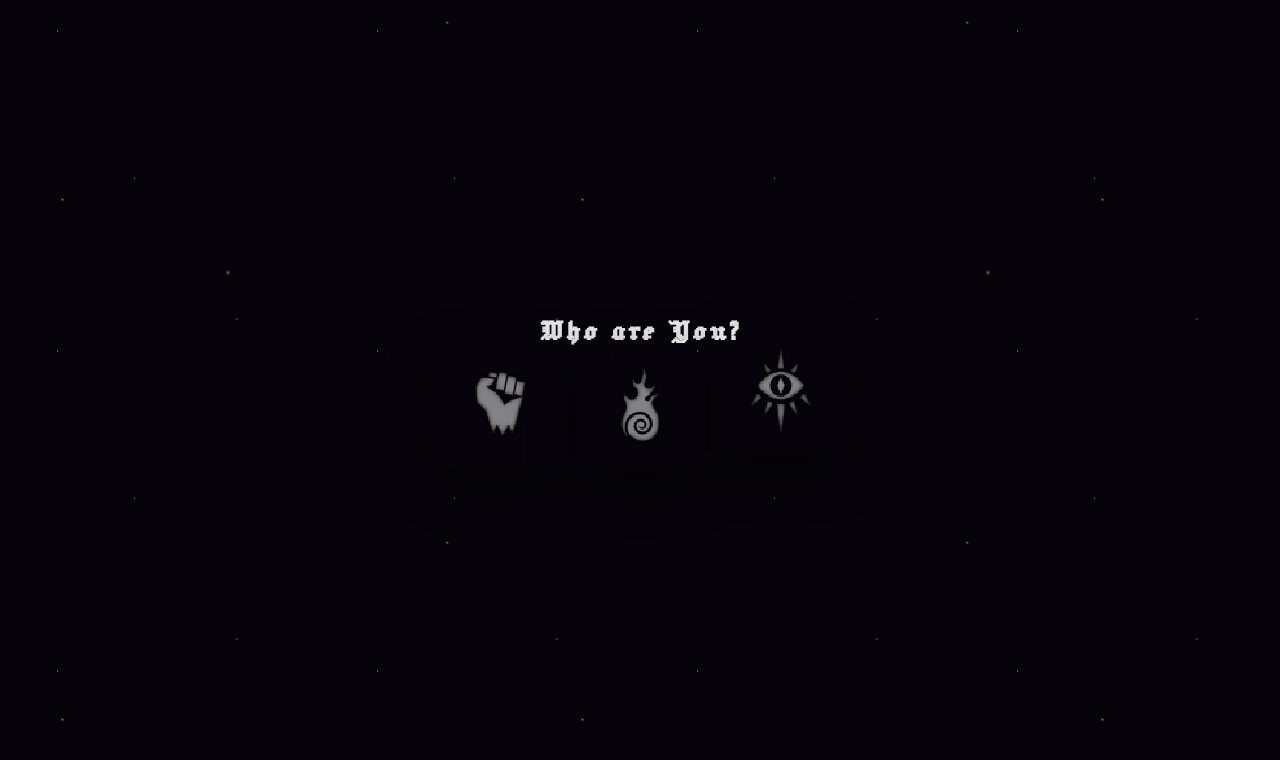
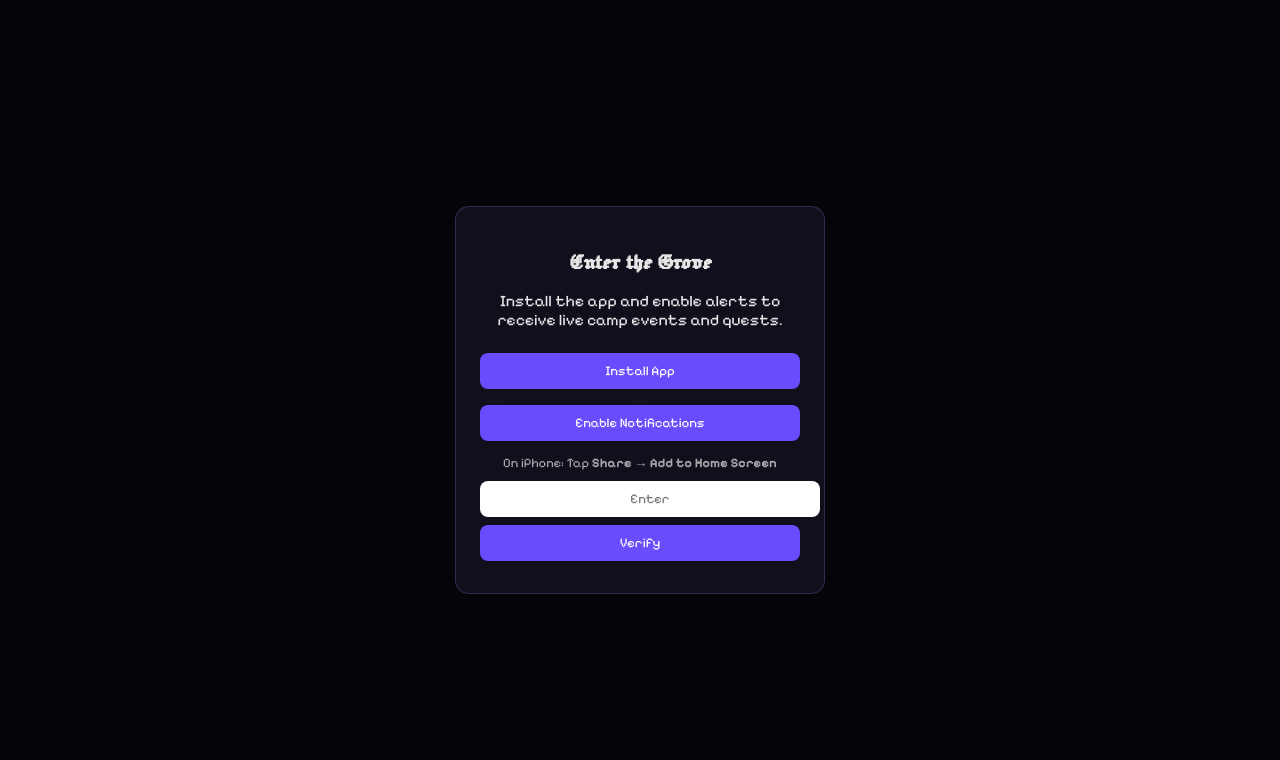
Before and after one commit to dougietubby/deck-builder, a plain HTML site: page index.html in a window 1280 px wide. Drawn offline with Linux system fonts and the light colour scheme.

Commit message:
Basic code check with onboarding

```diff
--- a/index.html
+++ b/index.html
@@ -21,6 +21,26 @@
 </head>
 
 <body>
+<!-- NEW Onboarding stuff -->
+<div id="onboarding">
+  <div class="onboard-box">
+    <h2>Enter the Grove </h2>
+    <p>
+      Install the app and enable alerts to receive live camp events and quests.
+    </p>
+
+    <button id="installBtn">Install App</button>
+    <button id="notifyBtn">Enable Notifications</button>
+
+    <div id="iosHint" class="hint">
+      On iPhone: Tap <b>Share</b> → <b>Add to Home Screen</b>
+    </div>
+
+    <!-- <button id="enterBtn">Enter</button> -->
+    <input id="codeInput" placeholder="Enter" />
+    <button id="verifyBtn">Verify</button>
+  </div>
+</div>
 
 <div id="stars"></div>
 <div id="stars2"></div>
--- a/script.js
+++ b/script.js
@@ -1,4 +1,72 @@
 /* document.body.classList.add("locked"); */
+
+/* Onboarding Area */
+//#region Onboarding
+let deferredPrompt;
+
+window.addEventListener("beforeinstallprompt", (e) => {
+  e.preventDefault();
+  deferredPrompt = e;
+});
+
+document.getElementById("installBtn").onclick = async () => {
+  if (deferredPrompt) {
+    deferredPrompt.prompt();
+  } else {
+    // iOS fallback
+    document.getElementById("iosHint").style.display = "block";
+  }
+};
+
+const GROVE_CODE = "Grove2026"; //  Move to supabase or edgefunciton later
+
+document.getElementById("verifyBtn").onclick = () => {
+  const input = document.getElementById("codeInput").value.trim();
+
+  if (input === GROVE_CODE) {
+
+    localStorage.setItem("grove_verified", "true");
+
+    OneSignalDeferred.push(async function(OneSignal) {
+      OneSignal.User.addTag("grove_member", "true");
+    });
+
+    alert("Welcome to the Grove 🌲");
+
+  } else {
+    alert("The forest does not recognize you...");
+  }
+};
+
+if (localStorage.getItem("grove_verified") === "true") {
+  OneSignalDeferred.push(async function(OneSignal) {
+    OneSignal.User.addTag("grove_member", "true");
+  });
+
+  document.getElementById("onboarding").style.display = "none";
+}
+
+document.getElementById("notifyBtn").onclick = async () => {
+
+  const permission = await Notification.requestPermission();
+
+  if (permission === "granted") {
+    console.log("Notifications enabled");
+  } else {
+    alert("Notifications are required for Grove alerts.");
+  }
+};
+
+document.getElementById("enterBtn").onclick = () => {
+  document.getElementById("onboarding").style.display = "none";
+};
+
+const isIOS = /iphone|ipad|ipod/i.test(navigator.userAgent);
+
+if (!isIOS) {
+  document.getElementById("iosHint").style.display = "none";
+}
+//#endregion
 
 //#region Card lib
 const cards = [
@@ -80,6 +148,8 @@ const cards = [
   { file: "aegis_aura.webp", classes: ["rogue"] }
 ];
 //#endregion
+
+//#region OLD supabase
 
 /* const supabaseUrl = "https://vtgdwihretrnmjnalfxd.supabase.co";
 const supabaseKey = "eyJhbGciOiJIUzI1NiIsInR5cCI6IkpXVCJ9.eyJpc3MiOiJzdXBhYmFzZSIsInJlZiI6InZ0Z2R3aWhyZXRybm1qbmFsZnhkIiwicm9sZSI6ImFub24iLCJpYXQiOjE3NzExNzI1NjAsImV4cCI6MjA4Njc0ODU2MH0.J5ClsAfN7F0bA5fAyT04Aege3amYPxloXBGprBvkH-Y";
@@ -189,7 +259,7 @@ function unlockApp() {
     login(email);
 
 }); */
-
+//#endregion
 
 /* =====================
    DOM CACHE
@@ -247,6 +317,7 @@ function updateButtonFloat(dt) {
 /* =====================
    RENDER CARDS
 ===================== */
+//#region Render Cards
 function renderCircle(className) {
 
   library.innerHTML = "";
@@ -324,10 +395,13 @@ function renderCircle(className) {
     el.addEventListener("click", () => openOverlay(card.file));
   });
 }
+//#endregion
+
 
 /* =====================
    CLASS BUTTONS
 ===================== */
+//#region CLASS buttons
 classButtons.forEach(btn => {
   btn.addEventListener("click", () => {
 
@@ -339,10 +413,12 @@ classButtons.forEach(btn => {
     renderCircle(btn.dataset.class);
   });
 });
+//#endregion
 
 /* =====================
    OVERLAY
 ===================== */
+//#region Overlay
 function openOverlay(file) {
 
   overlayCards = activeCards.map(c => c.img.src);
@@ -417,6 +493,7 @@ overlay.addEventListener("click", () => {
 });
 
 overlayCard.addEventListener("click", e => e.stopPropagation());
+//#endregion
 
 /* =====================
    ORBIT LOOP
--- a/style.css
+++ b/style.css
@@ -11,6 +11,61 @@
   font-family: 'Pixel Sans';
   src: url('fonts/PixelifySans-VariableFont_wght.ttf') format('truetype');
   font-display: swap;
+}
+
+/* Onboarding buttons */
+#onboarding {
+  position:fixed;
+  inset:0;
+  background:rgba(5,5,10,.85);
+  backdrop-filter:blur(8px);
+  display:flex;
+  justify-content:center;
+  align-items:center;
+  z-index:999;
+}
+
+.onboard-box {
+  width:320px;
+  padding:24px;
+  border-radius:14px;
+  background:rgba(20,16,30,.95);
+  border:1px solid rgba(160,120,255,.25);
+  text-align:center;
+  font-family:'Pixel Sans';
+}
+
+.onboard-box h2 {
+  font-family:"Jacquard 12";
+  margin-bottom:12px;
+}
+
+.onboard-box button {
+  width:100%;
+  margin:8px 0;
+  padding:10px;
+  border:none;
+  border-radius:8px;
+  background:#6a4cff;
+  color:white;
+  font-family:'Pixel Sans';
+  cursor:pointer;
+}
+
+.hint {
+  font-size:13px;
+  opacity:.7;
+  margin-top:6px;
+}
+
+#codeInput {
+  width:100%;
+  padding:10px;
+  border-radius:8px;
+  border:none;
+  margin-top:10px;
+  text-align:center;
+  font-family:'Pixel Sans';
 }
 
 /* =====================
```
